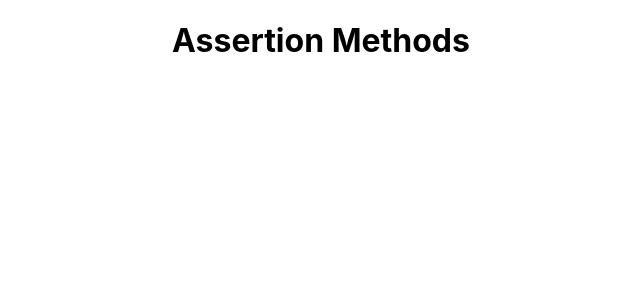
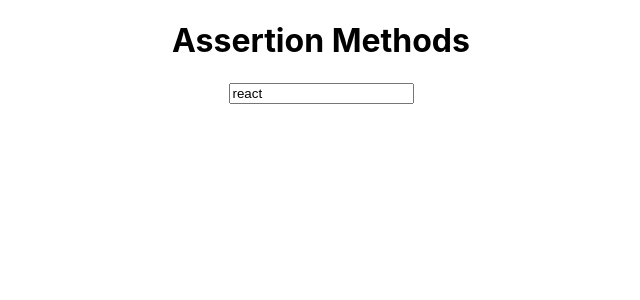
Before and after one commit to muazimmaqbool/React_Testing_Library, a React (Create React App) app: page / in a window 1280 px wide. Shown: the top 300 px of the page, without its empty margins (319-959 px from the left). Built offline with nearby package versions, Linux system fonts and the light colour scheme.

Commit message:
AsssertionMethods

```diff
--- a/src/22_Assertion Methods/AssertionMethods.jsx
+++ b/src/22_Assertion Methods/AssertionMethods.jsx
@@ -1,18 +1,37 @@
-import React from 'react'
+import React from "react";
 
 /*
 ->Lec #31
 ->Assertion Methods:
-    In this series we have used
+    In this series we have used the assertions methods through out in all the examples.
+
+->Assertion Methods: basically in the test case file we have a line:
+    expect(img).toBeInTheDocument(): this line is assertion method.
+    Basically whenever we test an element and in order to test it we match/check any value of the element
+    i.e expect(img) : we are checking whether this img is present in the document or not.
+    so: expect() is "Assert or Assertion"
+    and toBeInTheDocument() is "Assert method or Assertion Method"
+    ->with the help of "Assert method" we test an element
+
+->Here in this example we will see various assertions methods inside test file
+    we will see around 10 assertions methods
 
 */
 
 const AssertionMethods = () => {
   return (
     <div>
-        <h1>Assertion Methods</h1>
+      <h1>Assertion Methods</h1>
+      <input
+        type="text"
+        defaultValue={"react"}
+        name="ReactTesting"
+        className="test-style"
+        id="user-name"
+        data-testid="test-input"
+      />
     </div>
-  )
-}
+  );
+};
 
-export default AssertionMethods
+export default AssertionMethods;
```
Also changed, not shown: 1 other file (tests, documents, lock files or other folders).
